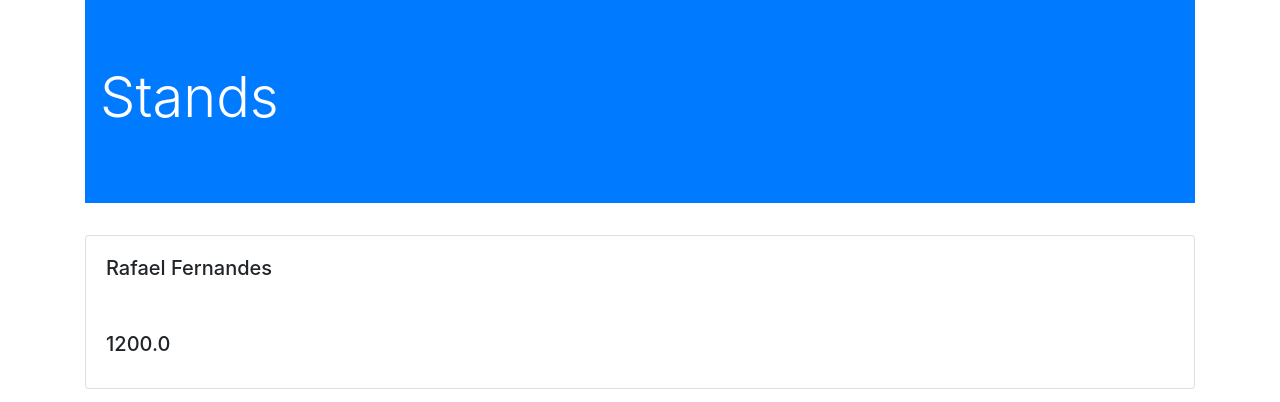
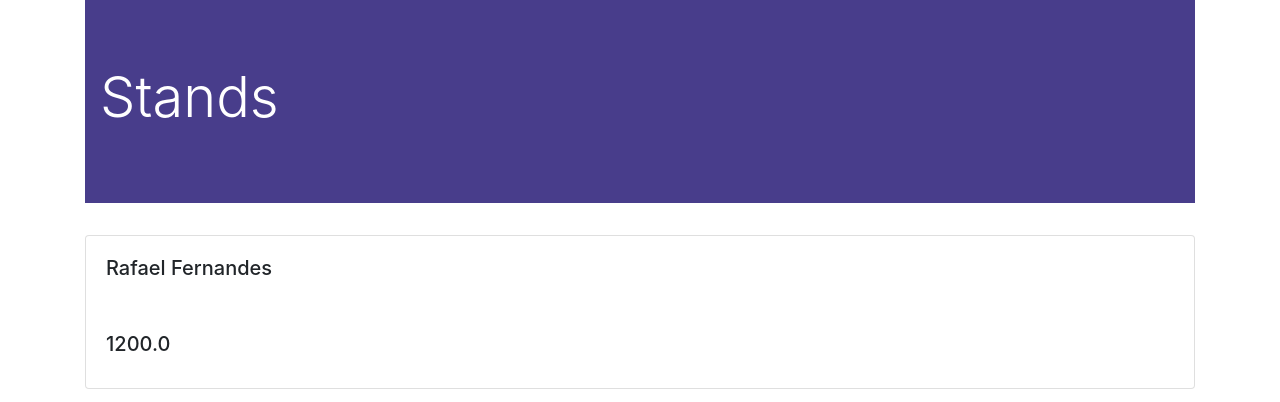
Before and after one commit to emiasm/FINECAP, a Django app: page /detalhes2/3/ in a window 1280 px wide. Shown: the part 80-482 px from the top of the page. Run offline with Django 4.2, Linux system fonts and the light colour scheme; data comes from the database, SQL or seed files in the repository; both versions use the stored data as it was after the commit; some libraries are stand-ins or nearby versions.

Commit message:
quarto commit

```diff
--- a/core/templates/core/detalhes.html
+++ b/core/templates/core/detalhes.html
@@ -7,9 +7,9 @@ Reservas
 {% block content %}
     <div class="row">
         <div class="col-12">
-            <div class="jumbotron jumbotron-fluid bg-danger">
+            <div style = 'background-color: #483D8B' class="jumbotron jumbotron-fluid ">
                 <div class="container">
-                    <h1 style='color: white;' class="display-4">Reservas</h1>
+                    <h1 style= 'color: white;' class="display-4">Reservas</h1>
                 </div>
             </div>
         </div>
@@ -41,7 +41,7 @@ Reservas
 
         </div>
         <div class="card-footer text-center">
-            <a href="#" class="btn btn-primary">Adicionar ao carrinho</a>
+
         </div>
     </div>
 {% endblock %}
--- a/core/templates/core/detalhes2.html
+++ b/core/templates/core/detalhes2.html
@@ -7,7 +7,7 @@ Reservas
 {% block content %}
     <div class="row">
         <div class="col-12">
-            <div class="jumbotron jumbotron-fluid bg-primary">
+            <div style = 'background-color: #483D8B' class="jumbotron jumbotron-fluid ">
                 <div class="container">
                     <h1 style='color:white'class="display-4">Stands</h1>
                 </div>
```
Also changed, not shown: db.sqlite3.
